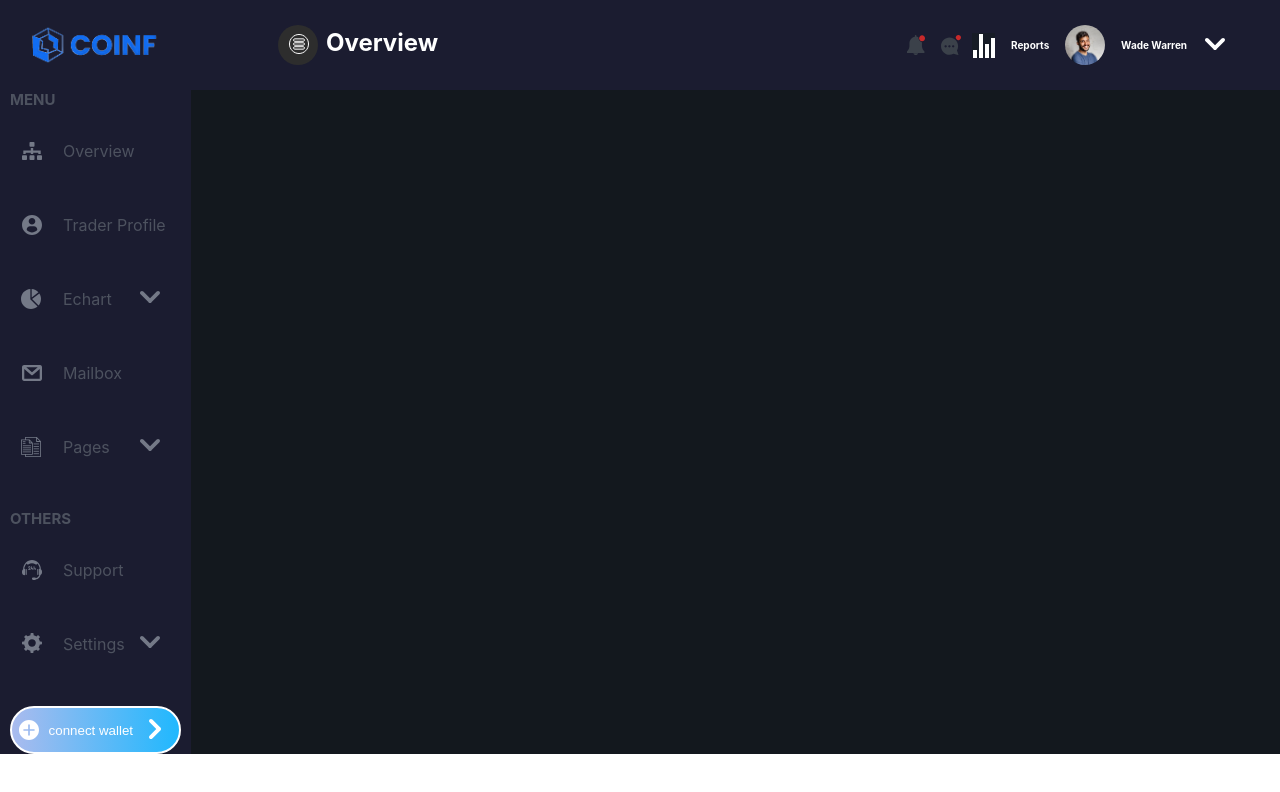
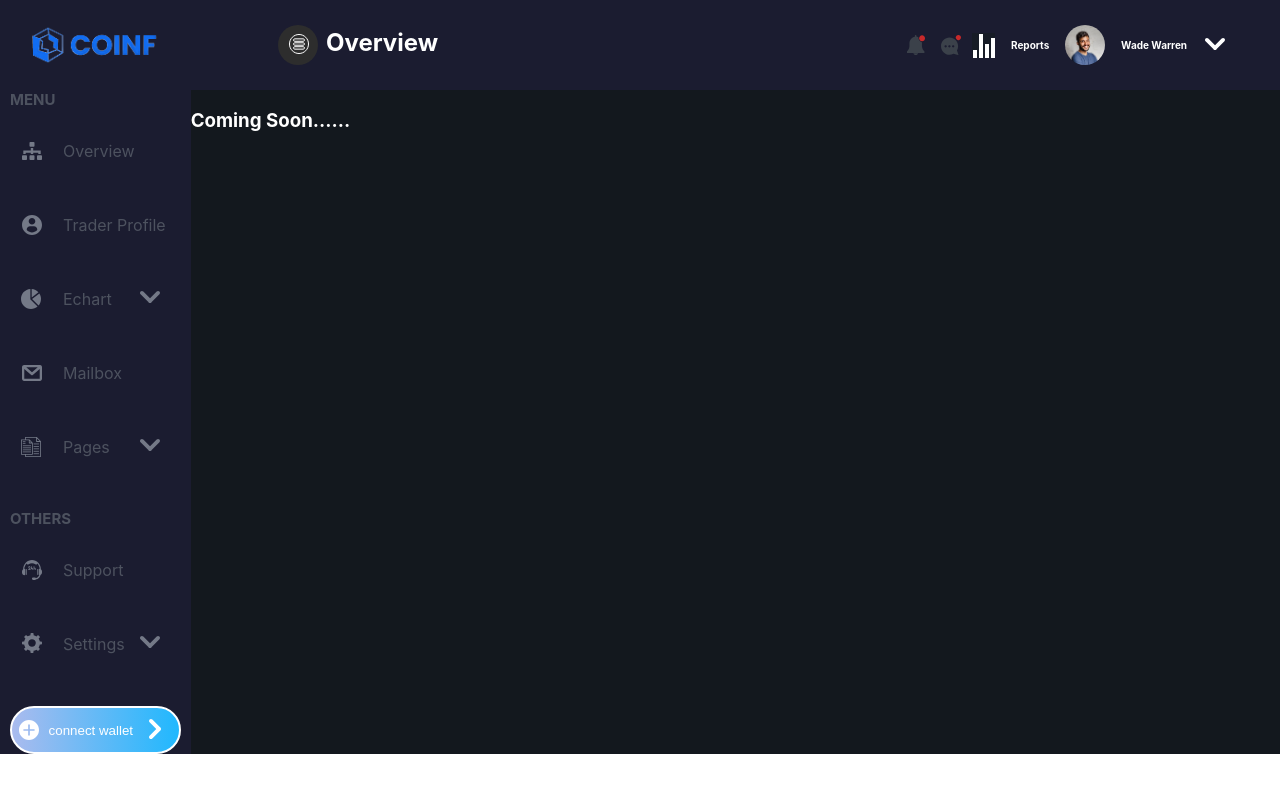
Before and after one commit to JosinGeorge10/Trading_Ui, a React (Create React App) app: page /support in a window 1280 px wide. Shown: the top 792 px of the page. Built offline with nearby package versions, Linux system fonts and the light colour scheme.

Commit message:
traderprofile component modified

```diff
--- a/src/App.js
+++ b/src/App.js
@@ -4,10 +4,12 @@ import styled from "styled-components";
 import NavBar from "./Components/Includes/NavBar";
 import Header from "./Components/Includes/Header";
 import Demo from "./Components/Screens/Demo";
+import TraderProfile from "./Components/Screens/TraderProfile";
 import Echart from "./Components/Screens/Echart";
 import MailBox from "./Components/Screens/MailBox";
 import Setting from "./Components/Screens/Setting";
 import Pages from "./Components/Screens/Pages";
+import Support from "./Components/Screens/Support";
 
 
 function App() {
@@ -18,10 +20,12 @@ function App() {
         <NavBar />
         <Routes>
           <Route path="/" element={<Demo />} />
+          <Route path="/traderprofile" element={<TraderProfile />} />
           <Route path="/echart" element={<Echart />} />
           <Route path="/mailbox" element={<MailBox />} />
           <Route path="/settings" element={<Setting />} />
           <Route path="/pages" element={<Pages />} />
+          <Route path="/support" element={<Support />} />
         </Routes>
       </Conatiner>
     </Router>
--- a/src/Components/Screens/Support.js
+++ b/src/Components/Screens/Support.js
@@ -0,0 +1,11 @@
+import React from "react";
+
+function Support() {
+  return (
+    <div>
+      <h3 style={{color:"white"}}>Coming Soon......</h3>
+    </div>
+  );
+}
+
+export default Support;
--- a/src/Components/Screens/TraderProfile.js
+++ b/src/Components/Screens/TraderProfile.js
@@ -0,0 +1,11 @@
+import React from "react";
+
+function TraderProfile() {
+  return (
+    <div>
+      <h3 style={{color:"white"}}>Coming Soon......</h3>
+    </div>
+  );
+}
+
+export default TraderProfile;
```
